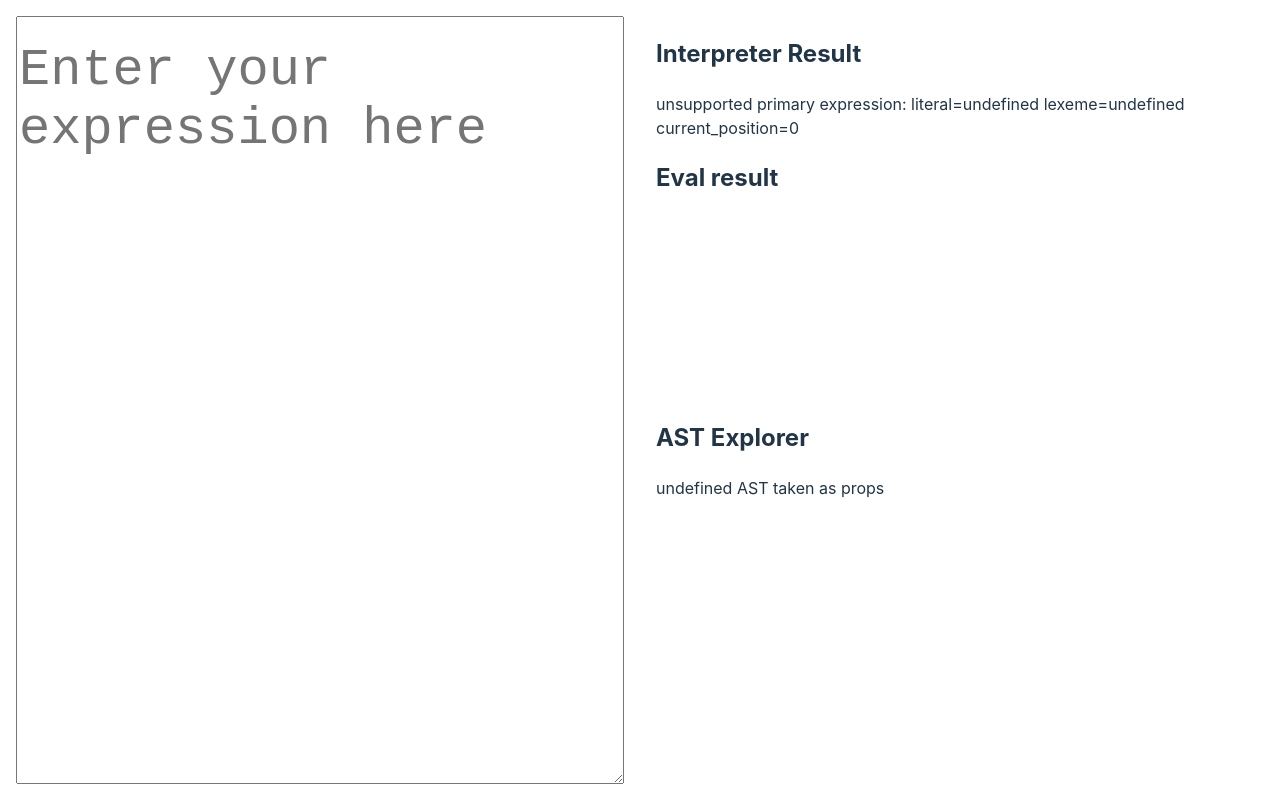
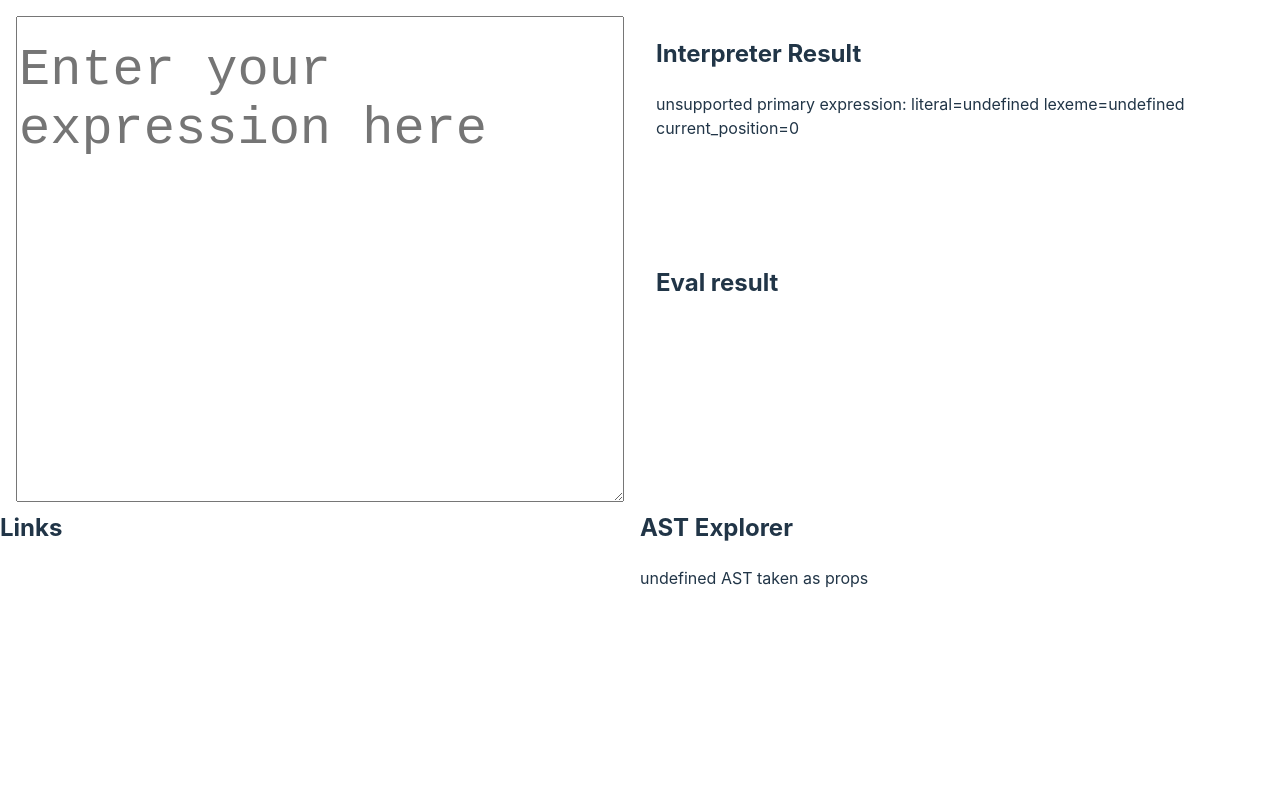
Before and after one commit to brunojppb/building-our-own-js, a React (Vite) app: page / in a window 1280 px wide. Built offline with nearby package versions, Linux system fonts and the light colour scheme.

Commit message:
Split grid

```diff
--- a/src/frontend/App.css
+++ b/src/frontend/App.css
@@ -22,13 +22,10 @@
   grid-template-rows: 1fr 1fr;
 }
 
-.result-wrapper {
-  width: 100%;
-}
-
 textarea {
   width: 100%;
-  min-height: 300px;
+  min-height: 200px;
+  height: 100%;
   font-size: 4em;
   padding-top: 24px;
 }
--- a/src/frontend/App.jsx
+++ b/src/frontend/App.jsx
@@ -44,17 +44,21 @@ function App() {
         />
       </div>
       <div className="output">
-        <div className="result-wrapper">
+        <div className="interpreter-result">
           <h2>Interpreter Result</h2>
-          <span className="result">{result}</span>
-          <div>
-            <h2>Eval result</h2>
-            <span className="result">{evalResut}</span>
-          </div>
+          <div className="result">{result}</div>
         </div>
-        <div className="ast-wrapper">
-          <ASTExplorer ast={ast} />
+        <div className="eval">
+          <h2>Eval result</h2>
+          <div className="result">{evalResut}</div>
         </div>
+      </div>
+
+      <div className="links">
+        <h2>Links</h2>
+      </div>
+      <div className="ast">
+        <ASTExplorer ast={ast} />
       </div>
     </div>
   );
```
